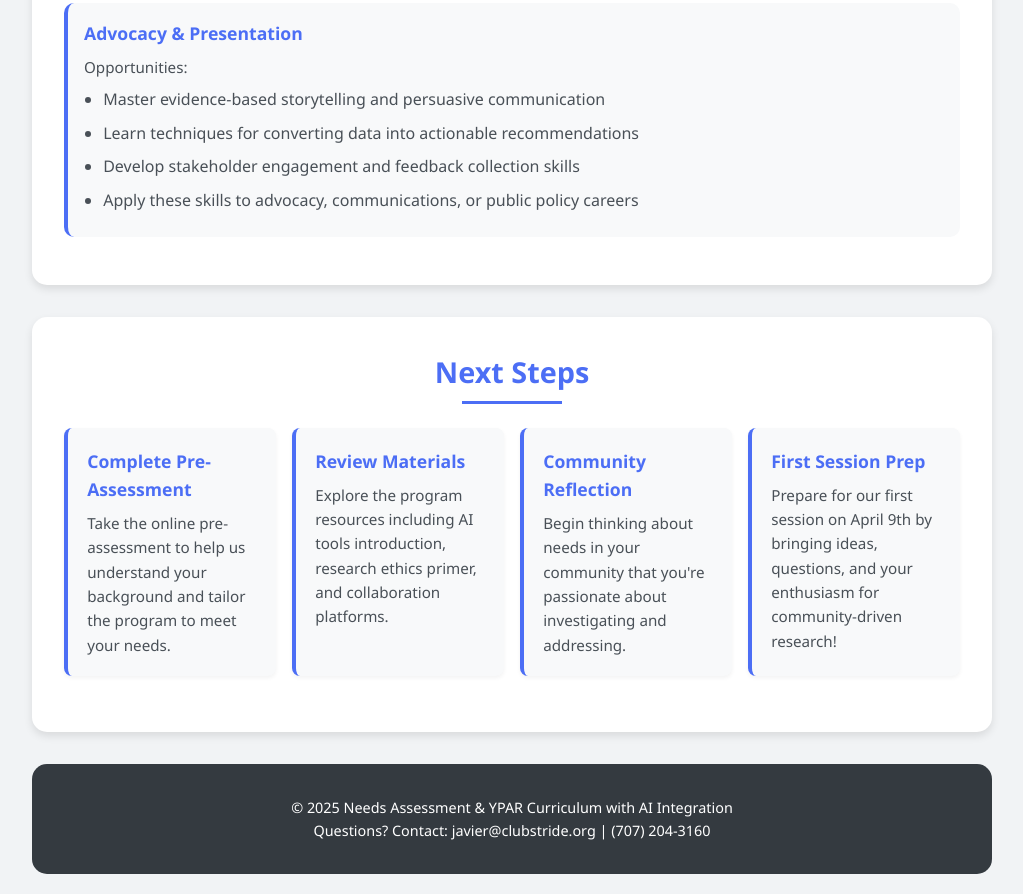
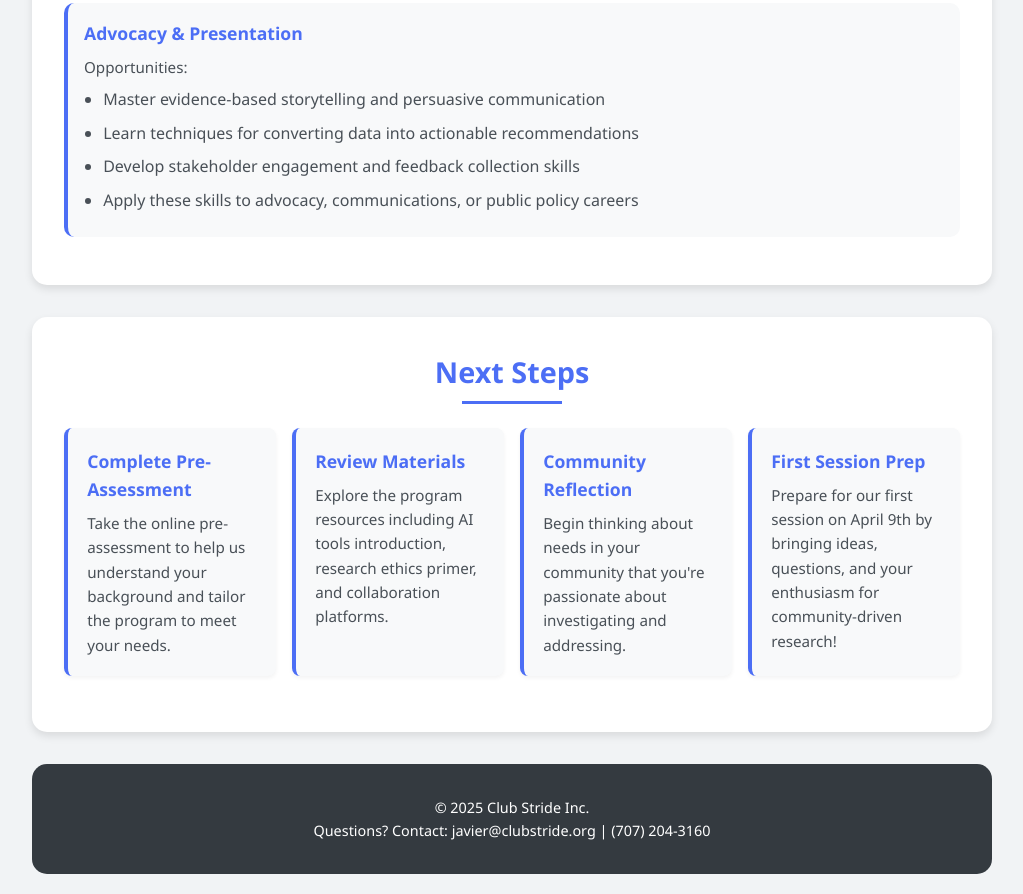
Before and after one commit to ClubStrideSolutions/Needs-Assessment-YPAR-Curriculum, a plain HTML site: page index.html in a window 1280 px wide. Shown: the part 4654-5548 px from the top of the page, without its empty margins (128-1151 px from the left). Drawn offline with Linux system fonts and the light colour scheme.

Commit message:
Update index.html

```diff
--- a/index.html
+++ b/index.html
@@ -1054,7 +1054,7 @@
     </section>
 
     <footer class="footer">
-      <p>© 2025 Needs Assessment & YPAR Curriculum with AI Integration</p>
+      <p>© 2025 Club Stride Inc.</p>
       <p>Questions? Contact: javier@clubstride.org | (707) 204-3160</p>
     </footer>
   </div>
```
